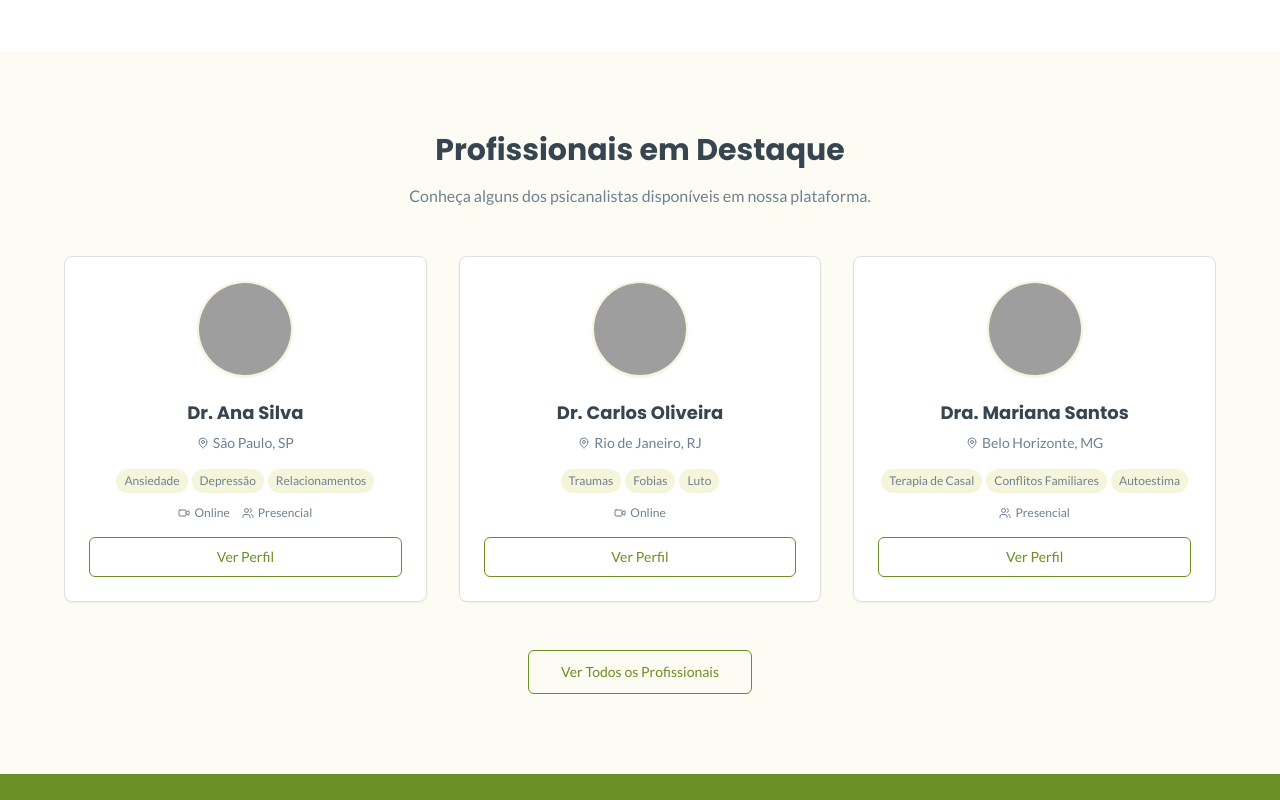
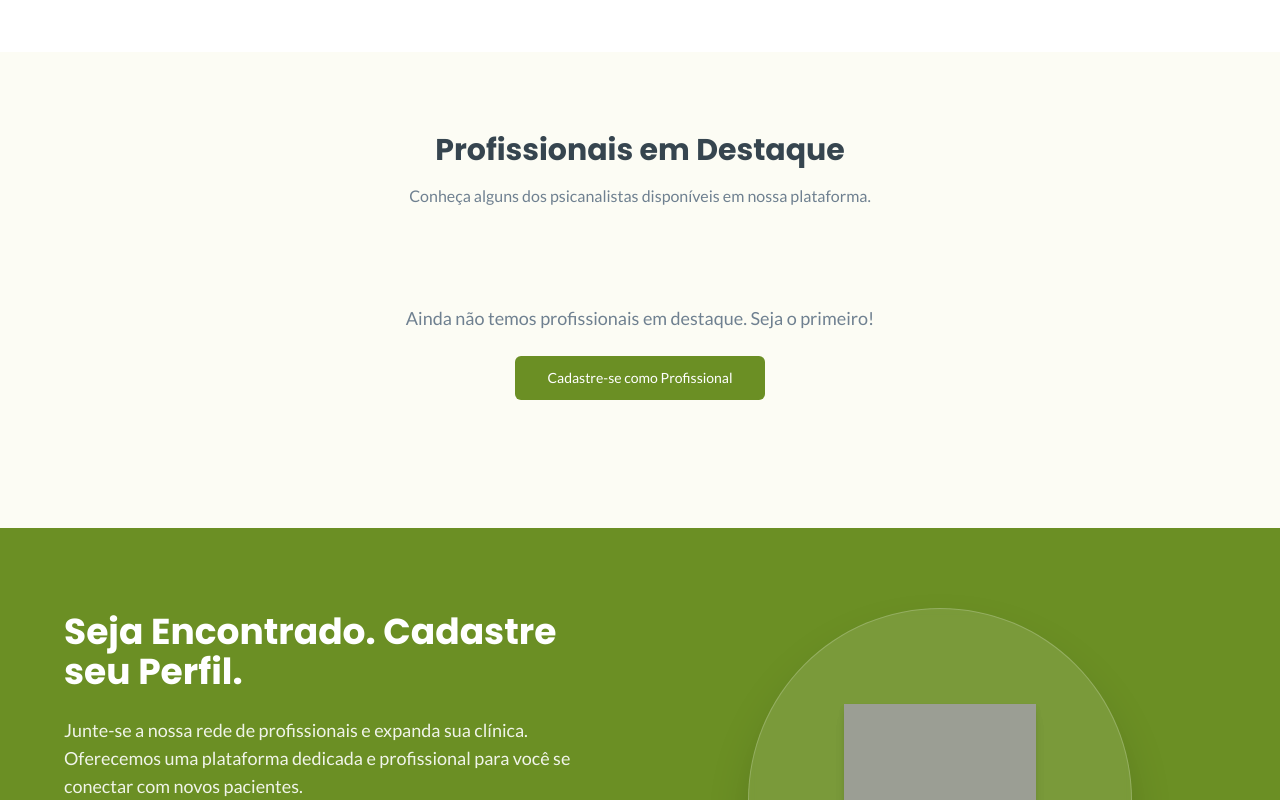
Before and after one commit to Tonho-costa/psican-lisebr-x43wtr3uh, a React (Vite) app: page / in a window 1280 px wide. Shown: the part 1120-1920 px from the top of the page. Built offline with nearby package versions, Linux system fonts and the light colour scheme; grey boxes are pictures that could not be loaded.

Commit message:
Refactor user authentication and profile management

```diff
--- a/src/pages/Dashboard.tsx
+++ b/src/pages/Dashboard.tsx
@@ -6,6 +6,7 @@ import { Button } from '@/components/ui/button'
 import { Input } from '@/components/ui/input'
 import { Label } from '@/components/ui/label'
 import { Textarea } from '@/components/ui/textarea'
+import { Checkbox } from '@/components/ui/checkbox'
 import {
   Card,
   CardContent,
@@ -20,7 +21,6 @@ import {
   Professional,
 } from '@/stores/useProfessionalStore'
 import { toast } from 'sonner'
-import { Separator } from '@/components/ui/separator'
 
 export default function Dashboard() {
   const navigate = useNavigate()
@@ -34,11 +34,16 @@ export default function Dashboard() {
     }
   }, [isAuthenticated, navigate])
 
-  const { register, handleSubmit, reset } = useForm<Partial<Professional>>({
+  const { register, handleSubmit, reset, setValue, watch } = useForm<
+    Partial<Professional>
+  >({
     defaultValues: currentProfessional || {},
   })
 
-  // Reset form when currentProfessional changes (e.g. after reload if persisted, or initial load)
+  // Watch serviceTypes for the checkboxes
+  const serviceTypes = watch('serviceTypes') || []
+
+  // Reset form when currentProfessional changes
   useEffect(() => {
     if (currentProfessional) {
       reset(currentProfessional)
@@ -206,8 +211,69 @@ export default function Dashboard() {
                 <Card>
                   <CardHeader>
                     <CardTitle>Detalhes de Atendimento</CardTitle>
+                    <CardDescription>
+                      Configure como e onde você atende seus pacientes.
+                    </CardDescription>
                   </CardHeader>
                   <CardContent className="space-y-4">
+                    <div className="space-y-3 mb-4">
+                      <Label>Tipos de Atendimento</Label>
+                      <div className="flex flex-col gap-2">
+                        <div className="flex items-center space-x-2">
+                          <Checkbox
+                            id="srv-online"
+                            checked={serviceTypes.includes('Online')}
+                            onCheckedChange={(checked) => {
+                              if (checked) {
+                                setValue('serviceTypes', [
+                                  ...serviceTypes,
+                                  'Online',
+                                ])
+                              } else {
+                                setValue(
+                                  'serviceTypes',
+                                  serviceTypes.filter((t) => t !== 'Online'),
+                                )
+                              }
+                            }}
+                          />
+                          <Label
+                            htmlFor="srv-online"
+                            className="font-normal cursor-pointer"
+                          >
+                            Online
+                          </Label>
+                        </div>
+                        <div className="flex items-center space-x-2">
+                          <Checkbox
+                            id="srv-presencial"
+                            checked={serviceTypes.includes('Presencial')}
+                            onCheckedChange={(checked) => {
+                              if (checked) {
+                                setValue('serviceTypes', [
+                                  ...serviceTypes,
+                                  'Presencial',
+                                ])
+                              } else {
+                                setValue(
+                                  'serviceTypes',
+                                  serviceTypes.filter(
+                                    (t) => t !== 'Presencial',
+                                  ),
+                                )
+                              }
+                            }}
+                          />
+                          <Label
+                            htmlFor="srv-presencial"
+                            className="font-normal cursor-pointer"
+                          >
+                            Presencial
+                          </Label>
+                        </div>
+                      </div>
+                    </div>
+
                     <div className="space-y-2">
                       <Label htmlFor="availability">Disponibilidade</Label>
                       <Input id="availability" {...register('availability')} />
--- a/src/pages/Index.tsx
+++ b/src/pages/Index.tsx
@@ -126,12 +126,24 @@ export default function Index() {
             </p>
           </div>
 
+          {featuredProfessionals.length > 0 ? (
             <div className="grid grid-cols-1 sm:grid-cols-2 lg:grid-cols-3 gap-8 max-w-6xl mx-auto">
               {featuredProfessionals.map((pro) => (
                 <ProfessionalCard key={pro.id} professional={pro} />
               ))}
             </div>
+          ) : (
+            <div className="text-center py-12">
+              <p className="text-muted-foreground text-lg mb-6">
+                Ainda não temos profissionais em destaque. Seja o primeiro!
+              </p>
+              <Button size="lg" onClick={() => navigate('/cadastro')}>
+                Cadastre-se como Profissional
+              </Button>
+            </div>
+          )}
 
+          {featuredProfessionals.length > 0 && (
             <div className="text-center mt-12">
               <Button
                 variant="outline"
@@ -142,6 +154,7 @@ export default function Index() {
                 Ver Todos os Profissionais
               </Button>
             </div>
+          )}
         </div>
       </section>
 
--- a/src/pages/Profile.tsx
+++ b/src/pages/Profile.tsx
@@ -7,6 +7,8 @@ import {
   Award,
   Calendar,
   MessageCircle,
+  Video,
+  Users,
 } from 'lucide-react'
 import { Button } from '@/components/ui/button'
 import { Tabs, TabsContent, TabsList, TabsTrigger } from '@/components/ui/tabs'
@@ -23,7 +25,6 @@ export default function Profile() {
   useEffect(() => {
     if (!professional) {
       // Should ideally redirect to 404 or showing a not found component
-      // For now, let's keep it simple but robust
     }
   }, [professional])
 
@@ -76,6 +77,19 @@ export default function Profile() {
             </div>
 
             <div className="flex flex-wrap justify-center md:justify-start gap-2">
+              {professional.serviceTypes.map((type) => (
+                <span
+                  key={type}
+                  className="px-3 py-1 bg-secondary text-secondary-foreground text-sm rounded-full font-medium flex items-center gap-1"
+                >
+                  {type === 'Online' ? (
+                    <Video className="w-3 h-3" />
+                  ) : (
+                    <Users className="w-3 h-3" />
+                  )}
+                  {type}
+                </span>
+              ))}
               {professional.specialties.map((spec, i) => (
                 <span
                   key={i}
@@ -139,8 +153,13 @@ export default function Profile() {
                     {professional.serviceTypes.map((type) => (
                       <span
                         key={type}
-                        className="text-sm px-2 py-1 bg-white rounded border border-border text-foreground"
+                        className="text-sm px-2 py-1 bg-white rounded border border-border text-foreground flex items-center gap-1"
                       >
+                        {type === 'Online' ? (
+                          <Video className="w-3 h-3" />
+                        ) : (
+                          <Users className="w-3 h-3" />
+                        )}
                         {type}
                       </span>
                     ))}
--- a/src/pages/Register.tsx
+++ b/src/pages/Register.tsx
@@ -121,6 +121,7 @@ export default function Register() {
     setIsLoading(true)
     await new Promise((resolve) => setTimeout(resolve, 2000))
 
+    const randomGender = Math.random() > 0.5 ? 'male' : 'female'
     // Transform strings to arrays where needed
     const finalData = {
       ...data,
@@ -130,7 +131,7 @@ export default function Register() {
         .map((s: string) => s.trim())
         .filter(Boolean),
       courses: [], // Default empty
-      photoUrl: `https://img.usecurling.com/ppl/medium?gender=male&seed=${Math.random()}`, // Mock photo
+      photoUrl: `https://img.usecurling.com/ppl/medium?gender=${randomGender}&seed=${Math.random()}`, // Mock photo
     }
 
     registerStore(finalData)
--- a/src/stores/useProfessionalStore.ts
+++ b/src/stores/useProfessionalStore.ts
@@ -1,4 +1,5 @@
 import { create } from 'zustand'
+import { persist, createJSONStorage } from 'zustand/middleware'
 
 export interface Professional {
   id: string
@@ -34,69 +35,10 @@ interface ProfessionalState {
   setSearchQuery: (query: Partial<ProfessionalState['searchQuery']>) => void
 }
 
-// Mock data
-const MOCK_PROFESSIONALS: Professional[] = [
-  {
-    id: '1',
-    name: 'Dr. Ana Silva',
-    email: 'ana.silva@example.com',
-    age: 42,
-    city: 'São Paulo',
-    state: 'SP',
-    bio: 'Psicanalista com mais de 15 anos de experiência clínica. Especialista em ansiedade e depressão, com foco na abordagem freudiana.',
-    photoUrl: 'https://img.usecurling.com/ppl/medium?gender=female&seed=1',
-    serviceTypes: ['Online', 'Presencial'],
-    specialties: ['Ansiedade', 'Depressão', 'Relacionamentos'],
-    education: [
-      'Graduação em Psicologia - USP',
-      'Mestrado em Psicanálise - PUC-SP',
-    ],
-    courses: ['Curso Avançado de Freud', 'Seminários Lacanianos'],
-    availability: 'Segunda a Sexta, 08:00 - 18:00',
-    phone: '5511999999999',
-  },
-  {
-    id: '2',
-    name: 'Dr. Carlos Oliveira',
-    email: 'carlos.oliveira@example.com',
-    age: 50,
-    city: 'Rio de Janeiro',
-    state: 'RJ',
-    bio: 'Atuo na clínica psicanalítica ajudando pacientes a compreenderem seus processos inconscientes e superarem traumas.',
-    photoUrl: 'https://img.usecurling.com/ppl/medium?gender=male&seed=2',
-    serviceTypes: ['Online'],
-    specialties: ['Traumas', 'Fobias', 'Luto'],
-    education: [
-      'Graduação em Psicologia - UFRJ',
-      'Doutorado em Psicologia Clínica',
-    ],
-    courses: ['Trauma e Recuperação', 'A Clínica do Real'],
-    availability: 'Terça a Sábado, 10:00 - 20:00',
-    phone: '5521988888888',
-  },
-  {
-    id: '3',
-    name: 'Dra. Mariana Santos',
-    email: 'mariana.santos@example.com',
-    age: 35,
-    city: 'Belo Horizonte',
-    state: 'MG',
-    bio: 'Especialista em terapia de casal e família. Abordagem acolhedora e focada na resolução de conflitos.',
-    photoUrl: 'https://img.usecurling.com/ppl/medium?gender=female&seed=3',
-    serviceTypes: ['Presencial'],
-    specialties: ['Terapia de Casal', 'Conflitos Familiares', 'Autoestima'],
-    education: [
-      'Graduação em Psicologia - UFMG',
-      'Especialização em Terapia Familiar',
-    ],
-    courses: ['Mediação de Conflitos'],
-    availability: 'Segunda a Quinta, 09:00 - 17:00',
-    phone: '5531977777777',
-  },
-]
-
-export const useProfessionalStore = create<ProfessionalState>((set, get) => ({
-  professionals: MOCK_PROFESSIONALS,
+export const useProfessionalStore = create<ProfessionalState>()(
+  persist(
+    (set, get) => ({
+      professionals: [],
       currentProfessional: null,
       isAuthenticated: false,
       searchQuery: {
@@ -140,4 +82,10 @@ export const useProfessionalStore = create<ProfessionalState>((set, get) => ({
       },
       setSearchQuery: (query) =>
         set((state) => ({ searchQuery: { ...state.searchQuery, ...query } })),
-}))
+    }),
+    {
+      name: 'professional-storage',
+      storage: createJSONStorage(() => localStorage),
+    },
+  ),
+)
```
Lines whose indentation alone changed are shown as unchanged.
